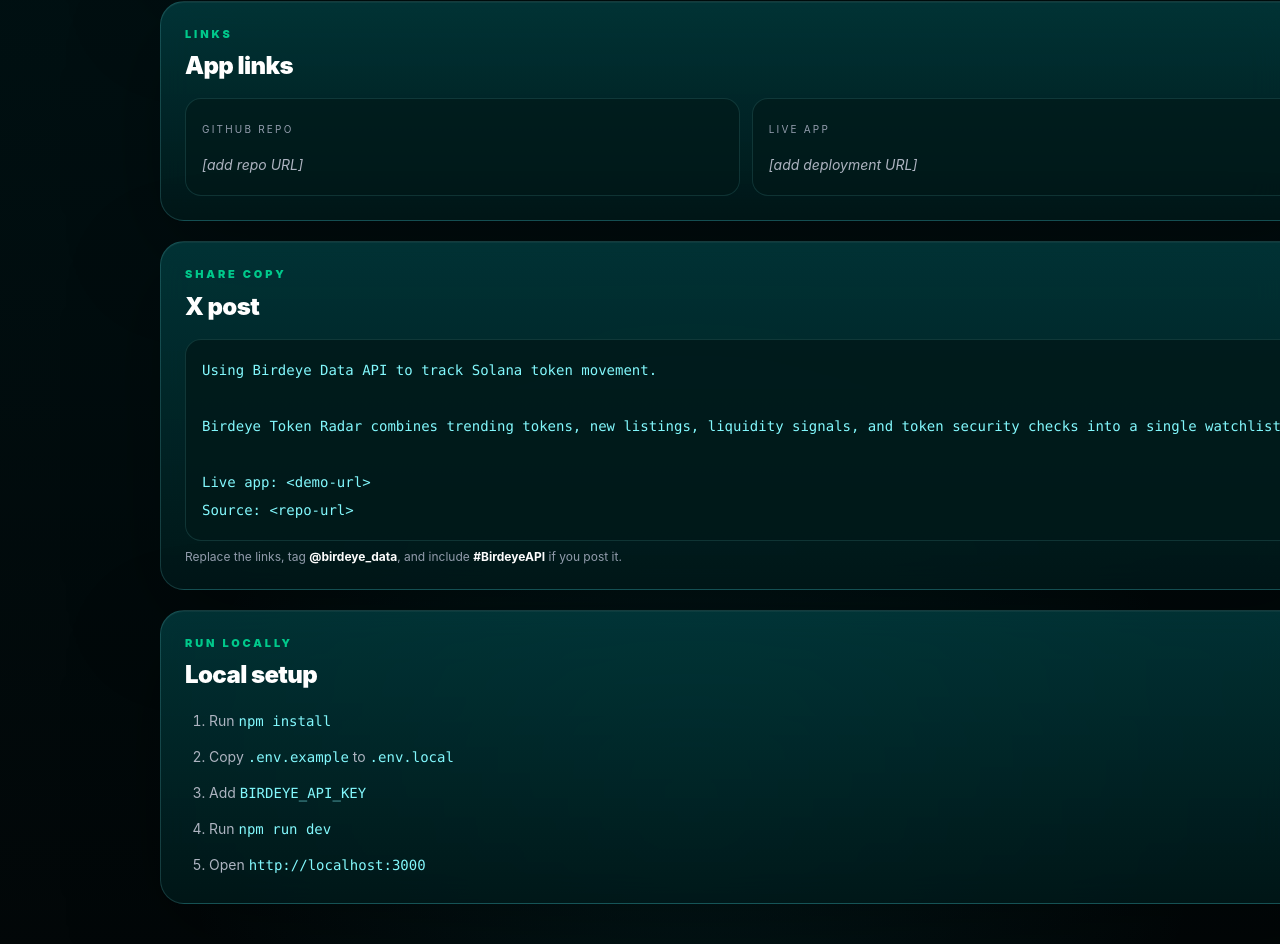
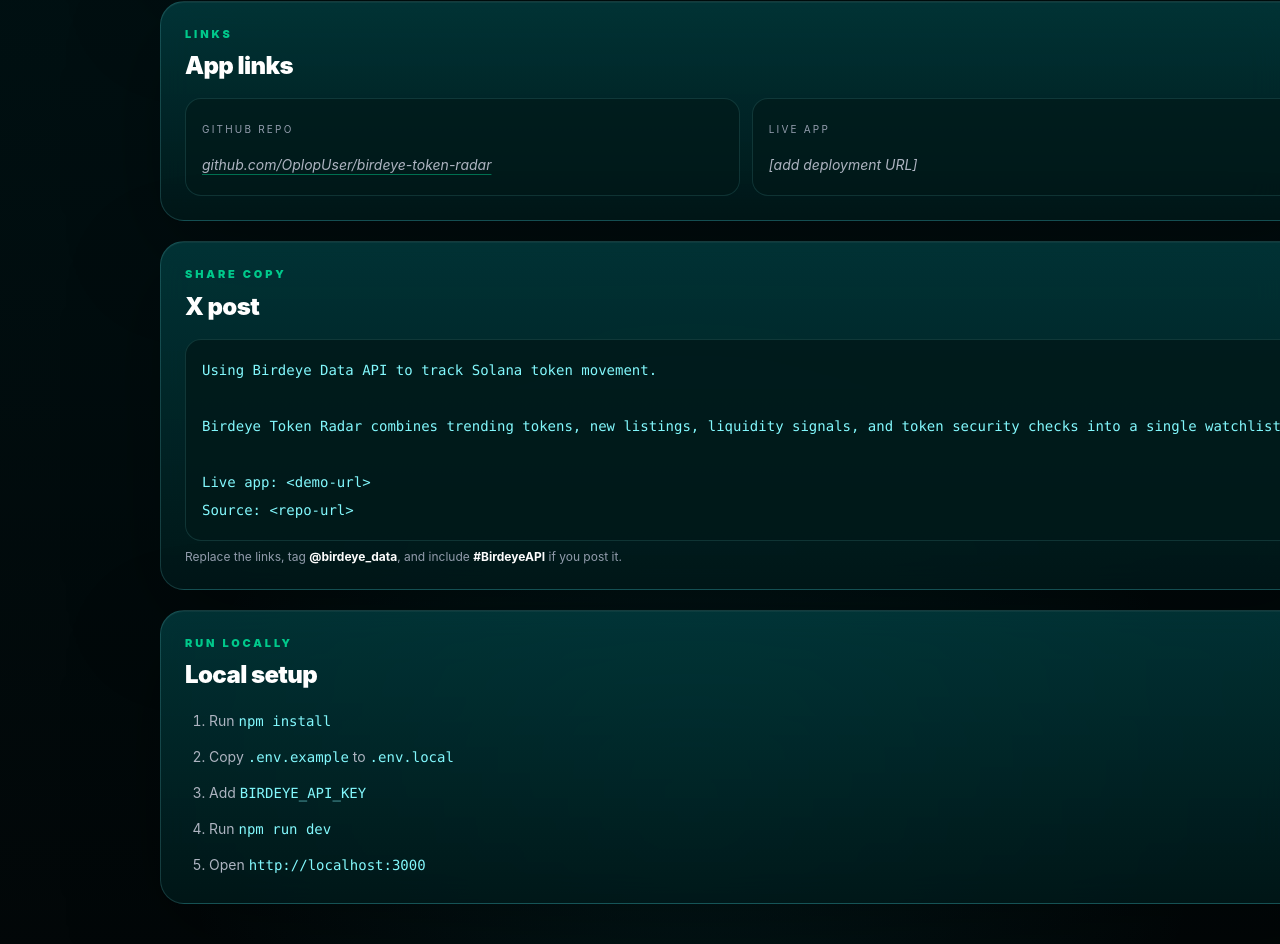
Before and after one commit to OplopUser/birdeye-token-radar, a Next.js app: page /submission in a window 1280 px wide. Shown: the part 1188-2132 px from the top of the page. Built offline with nearby package versions, Linux system fonts and the light colour scheme.

Commit message:
feat: add GitHub repo link to submission page

```diff
--- a/src/app/submission/page.tsx
+++ b/src/app/submission/page.tsx
@@ -83,7 +83,7 @@
           <div className="grid gap-3 sm:grid-cols-2">
             <div className="rounded-2xl border border-[#82f8fd]/12 bg-[#00191a]/65 p-4">
               <p className="text-[10px] uppercase tracking-[0.22em] text-[#939eae]">GitHub repo</p>
-              <p className="mt-2 italic text-[#adb4c1]">[add repo URL]</p>
+              <p className="mt-2 italic text-[#adb4c1]"><a href="https://github.com/OplopUser/birdeye-token-radar" target="_blank" rel="noopener noreferrer" className="underline decoration-[#00c98b]/50 underline-offset-4 hover:text-[#82f8fd]">github.com/OplopUser/birdeye-token-radar</a></p>
             </div>
             <div className="rounded-2xl border border-[#82f8fd]/12 bg-[#00191a]/65 p-4">
               <p className="text-[10px] uppercase tracking-[0.22em] text-[#939eae]">Live app</p>
```
